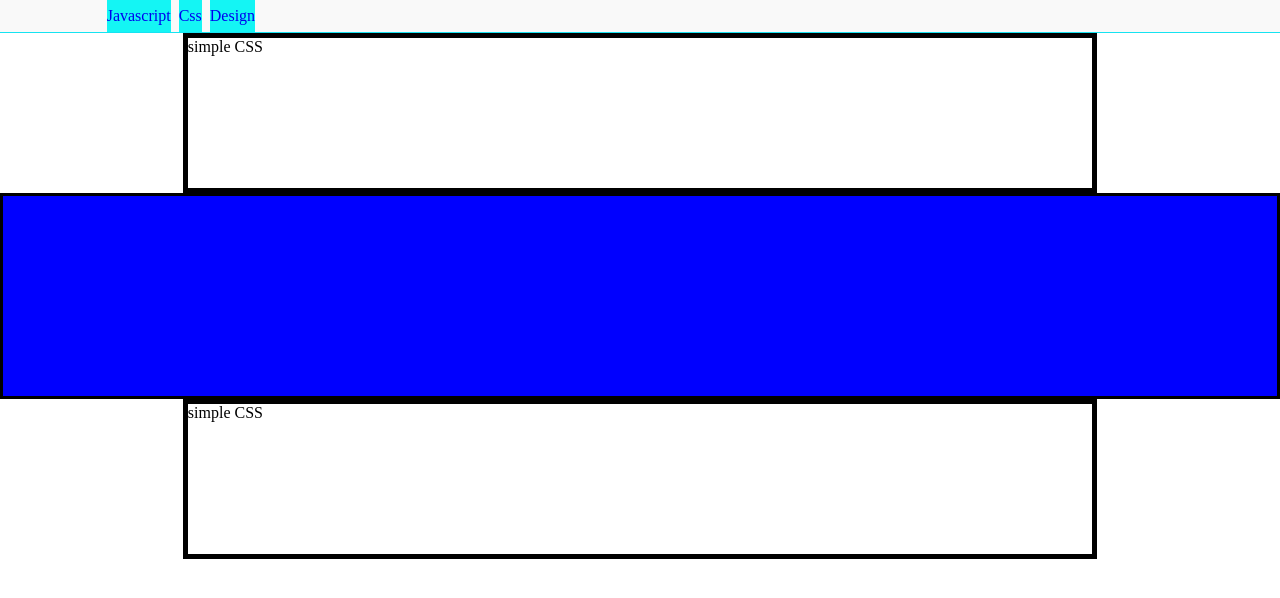
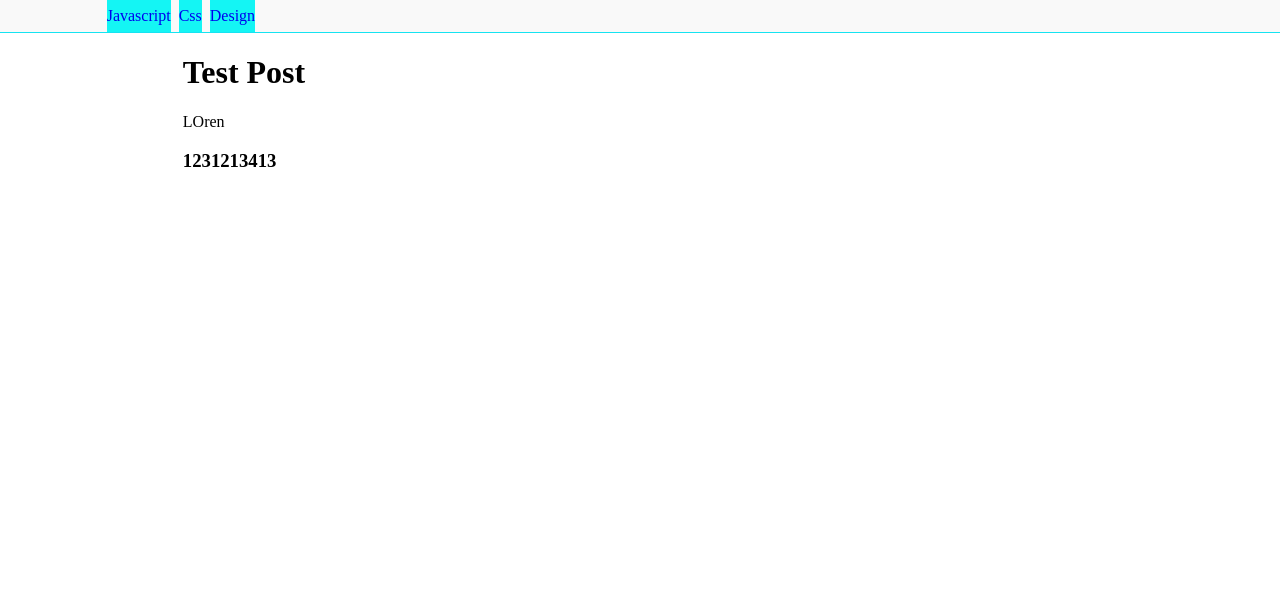
Before and after one commit to kirrosh/wpc, a React app: page /#/css in a window 1280 px wide. Shown: the top 598 px of the page. Built offline with nearby package versions, Linux system fonts and the light colour scheme.

Commit message:
fix bugs, added Post
styled-components doesn't work with default tags (div, etc...) properly.

```diff
--- a/src/components/GridLayout/hoc/index.tsx
+++ b/src/components/GridLayout/hoc/index.tsx
@@ -1,16 +1,21 @@
 import React from 'react';
 import styled from 'styled-components';
+import { Div } from 'styled';
+import { GridOptions } from './types';
 
-export const performComponent = (Component: React.ReactElement<any>, gridOptions: {gridColumnStart: number; gridColumnEnd: number}) => {
+const createStyledGridItem = (type: React.ComponentType, gridOptions: GridOptions) => styled(type)`
+  grid-column-start: ${gridOptions.gridColumnStart};
+  grid-column-end: ${gridOptions.gridColumnEnd};
+`;
+
+export const performComponent = (Component: React.ReactElement<any>, gridOptions: GridOptions) => {
   if (typeof Component.type !== 'string') {
-    const ST = styled(Component.type)`
-      grid-column-start: ${gridOptions.gridColumnStart};
-      grid-column-end: ${gridOptions.gridColumnEnd};
-      /* width: 100%; */
-  `;
-    return (<ST {...Component.props}/>);
+    const SC = createStyledGridItem(Component.type, gridOptions);
+    return (<SC {...Component.props}/>);
   }
-  return Component;
+
+  const SC = createStyledGridItem(Div, gridOptions);
+  return (<SC {...Component.props}/>);
 };
 
 export const performSimple = (Component: React.ReactElement<any>) =>
--- /dev/null
+++ b/src/components/GridLayout/hoc/types.ts
@@ -0,0 +1,4 @@
+export type GridOptions = {
+  gridColumnStart: number;
+  gridColumnEnd: number;
+};
--- /dev/null
+++ b/src/components/Post/index.tsx
@@ -0,0 +1,23 @@
+import React from 'react';
+import { ReactWrapper } from 'enzyme';
+import { CssPost } from 'types/api/cssPost';
+
+export type PostProps = {
+  className?: string;
+  post: CssPost;
+};
+
+class Post extends React.PureComponent<PostProps> {
+  render() {
+    const { creationDate, text, title } = this.props.post;
+    return (
+      <div className={this.props.className}>
+        <h1>{title}</h1>
+        <p>{text}</p>
+        <h3>{creationDate}</h3>
+      </div>
+    );
+  }
+}
+
+export default Post;
--- /dev/null
+++ b/src/fakeData/css/posts.ts
@@ -0,0 +1,11 @@
+import { CssPost } from 'types/api/cssPost';
+
+const cssPosts: CssPost[] =  [
+  {
+    creationDate: 1231213413,
+    title: 'Test Post',
+    text: `LOren`,
+  },
+];
+
+export default cssPosts;
--- a/src/pages/CssPage/index.tsx
+++ b/src/pages/CssPage/index.tsx
@@ -2,16 +2,19 @@ import React from 'react';
 import MainLayout from 'components/MainLayout';
 import WideComponent from 'components/GridLayout/WideComponent';
 import { BoldBorder, BigBlueBoldBorder } from './styled';
+import cssPosts from 'fakeData/css/posts';
+import Post from 'components/Post';
 
 class CssPage extends React.PureComponent {
   render() {
     return(
       <MainLayout>
-        <BoldBorder>simple CSS</BoldBorder>
-        <WideComponent>
-          <BigBlueBoldBorder/>
-        </WideComponent>
-        <BoldBorder>simple CSS</BoldBorder>
+        {cssPosts.map(post => (<Post post={post}/>))}
+        {/* <BoldBorder>simple CSS</BoldBorder> */}
+        {/* <WideComponent> */}
+          {/* <BigBlueBoldBorder/> */}
+        {/* </WideComponent> */}
+        {/* <BoldBorder>simple CSS</BoldBorder> */}
       </MainLayout>
     );
   }
--- /dev/null
+++ b/src/styled/index.ts
@@ -0,0 +1,3 @@
+import styled from 'styled-components';
+
+export const Div = styled.div``;
--- /dev/null
+++ b/src/types/api/cssPost.ts
@@ -0,0 +1,5 @@
+export type CssPost = {
+  title: string;
+  creationDate: number; // timestamp
+  text: string;
+};
```
